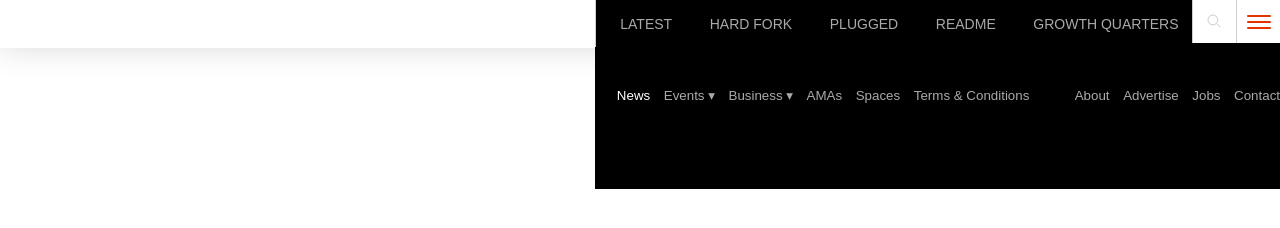
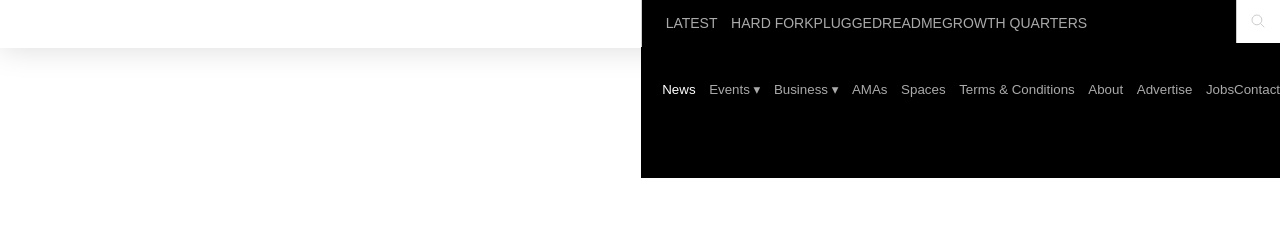
Before and after one commit to aristides1000/building-with-Responsive-design-aristides-uneweb-19jul23, a plain HTML site: page index.html in a window 1280 px wide. Drawn offline with nearby package versions, Linux system fonts and the light colour scheme.

Commit message:
agregado mensaje

```diff
--- a/index.html
+++ b/index.html
@@ -2,7 +2,6 @@
 <html lang="en">
 <head>
   <meta charset="UTF-8">
-  <meta http-equiv="X-UA-Compatible" content="IE=edge">
   <meta name="viewport" content="width=device-width, initial-scale=1.0">
   <title>Building with responsive design</title>
   <link rel="stylesheet" href="style.css"/>
@@ -66,7 +65,7 @@
               <small>Jobs</small>
             </a>
           </li>
-          <li class="item-top-navbar">
+          <li class="last-item-top-navbar">
             <a href="#" class="link-item-top-navbar">
               <small>Contact</small>
             </a>
@@ -84,22 +83,22 @@
                   Latest
                 </a>
               </li>
-              <li class="first-item-bottom-navbar">
+              <li class="item-bottom-navbar">
                 <a href="#" class="link-item-bottom-navbar">
                   Hard Fork
                 </a>
               </li>
-              <li class="first-item-bottom-navbar">
+              <li class="item-bottom-navbar">
                 <a href="#" class="link-item-bottom-navbar">
                   Plugged
                 </a>
               </li>
-              <li class="first-item-bottom-navbar">
+              <li class="item-bottom-navbar">
                 <a href="#" class="link-item-bottom-navbar">
                   ReadMe
                 </a>
               </li>
-              <li class="first-item-bottom-navbar">
+              <li class="item-bottom-navbar">
                 <a href="#" class="link-item-bottom-navbar">
                   Growth Quarters
                 </a>
@@ -107,12 +106,12 @@
             </ul>
           </div>
         </li>
-        <li class="margin-left-auto flex-grow-search">
+        <li class="margin-left-auto">
           <button type="submit" class="without-style-button">
             <ion-icon name="search-outline" class="icons-navbar icons-navbar-1 bottom-navbar-list"></ion-icon>
           </button>
         </li>
-        <li class="margin-left-auto">
+        <li class="icon-menu-outline">
           <button type="submit" class="without-style-button">
             <ion-icon name="menu-outline" class="icons-navbar icons-navbar-2 bottom-navbar-list"></ion-icon>
           </button>
--- a/style.css
+++ b/style.css
@@ -117,10 +117,6 @@ img {
   border-left: 1px solid var(--gray-two);
 }
 
-.flex-grow-search {
-  flex-grow: 9;
-}
-
 /* end mobile screen style */
 
 /* tablet screen style */
@@ -194,6 +190,10 @@ img {
   .link-item-bottom-navbar:hover {
     color: black;
   }
+
+  .icon-menu-outline {
+    display: none;
+  }
 }
 
 /* end tablet screen style */
```
